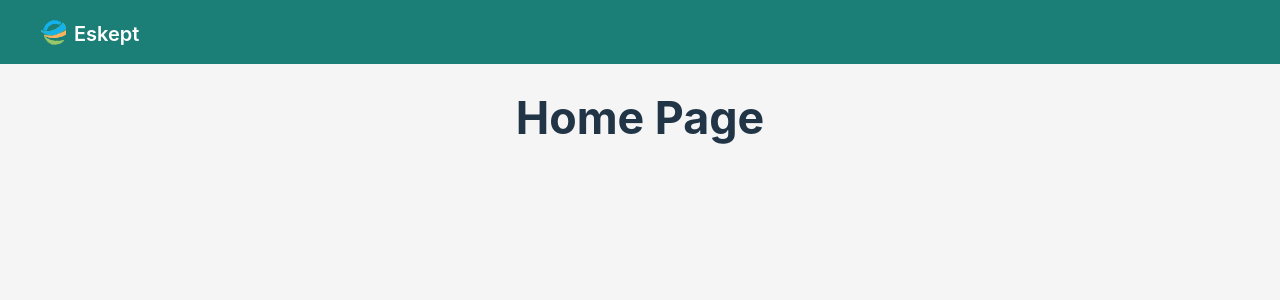
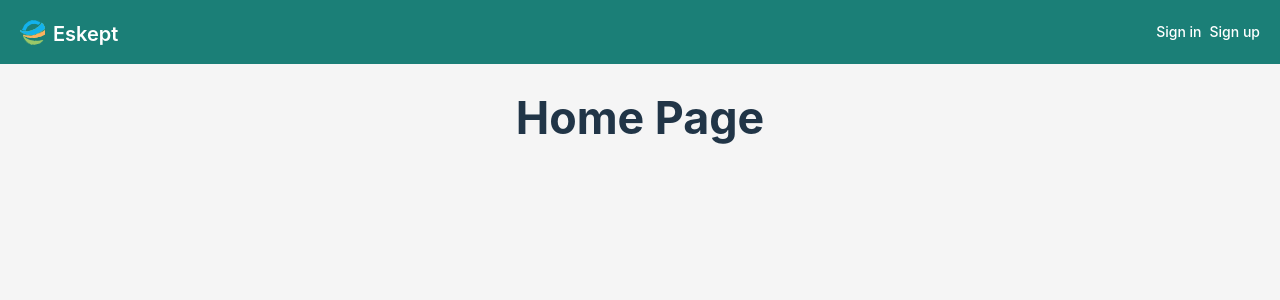
Before and after one commit to eskept-dev/e-commerce-frontend, a React (Vite) app: page / in a window 1280 px wide. Shown: the top 300 px of the page. Built offline with nearby package versions, Linux system fonts and the light colour scheme.

Commit message:
chore: add tools on header

```diff
--- a/src/components/common/Headers/DefaultHeader.tsx
+++ b/src/components/common/Headers/DefaultHeader.tsx
@@ -1,31 +1,62 @@
 import React from "react";
+import { useSelector } from "react-redux";
+import { Flex, Layout } from 'antd';
+import { Link } from "react-router-dom";
 
-import { Layout } from 'antd';
-
-import { useTheme } from "../../../theme/components/ThemeProvider"
-
-import Logo from "../Logo"
+import { useTheme } from "../../../theme/components/ThemeProvider";
+import Logo from "../Logo";
+import UserProfileDropdown from "./UserProfileDropdown";
 
 const { Header } = Layout;
 
-const DefaultHeaderStyle: React.CSSProperties = {
-  display: 'flex',
-  alignItems: 'center',
+const HeaderStyle: React.CSSProperties = {
+  height: 64,
   padding: '0 20px',
-  maxHeight: '64px',
-  width: '100%',
   position: 'relative',
+}
+
+const UnauthenticatedTools: React.FC = () => {
+  const theme = useTheme();
+
+  return (
+    <Flex justify="end" align="center" gap={8}>
+      <Link style={{
+        textDecoration: 'none',
+        color: theme.colors?.text?.primaryLight,
+      }} to="/signin">Sign in</Link>
+      <Link style={{
+        textDecoration: 'none',
+        color: theme.colors?.text?.primaryLight,
+      }} to="/signup">Sign up</Link>
+    </Flex>
+  )
+}
+
+const AuthenticatedTools: React.FC = () => {
+  return (
+    <UserProfileDropdown />
+  )
 }
 
 const DefaultHeader: React.FC = () => {
   const theme = useTheme();
+  const { isAuthenticated } = useSelector((state: any) => state.auth);
 
   return (
     <Header style={{
-      ...DefaultHeaderStyle,
+      ...HeaderStyle,
       backgroundColor: theme.colors?.background?.primary,
     }}>
-      <Logo />
+      <Flex
+      justify="space-between"
+      align="center"
+      style={{
+        width: '100%',
+        height: '100%',
+      }}>
+        <Logo />
+        {isAuthenticated ? <AuthenticatedTools /> : <UnauthenticatedTools />}
+      </Flex>
     </Header>
   )
 };
--- /dev/null
+++ b/src/components/common/Headers/UserProfileDropdown.tsx
@@ -0,0 +1,41 @@
+import React from 'react';
+import { useSelector } from 'react-redux';
+import { Dropdown, Flex, Typography } from 'antd';
+import { SquareUserRound } from 'lucide-react';
+import { Link } from 'react-router-dom';
+import type { MenuProps } from 'antd';
+
+import { useTheme } from '../../../theme/components/ThemeProvider';
+
+const { Text } = Typography;
+
+const dropdownItems: MenuProps['items'] = [
+  {
+    key: 'profile',
+    label: <Link to="/profile">Profile</Link>,
+  },
+  {
+    key: 'signout',
+    label: <Link to="/signout">Sign out</Link>,
+  },
+];
+
+const UserProfileDropdown: React.FC = () => {
+  const theme = useTheme();
+  const { user } = useSelector((state: any) => state.auth);
+
+  return (
+    <Dropdown menu={{ items: dropdownItems }} trigger={['click']}>
+      <Flex align="center" gap={4} style={{ cursor: 'pointer' }}>
+        {user?.email && (
+          <Text style={{ color: theme.colors?.text?.primaryLight }}>
+            {user?.email}
+          </Text>
+        )}
+        <SquareUserRound size={36} strokeWidth={1} color={theme.colors?.text?.primaryLight} />
+      </Flex>
+    </Dropdown>
+  );
+};
+
+export default UserProfileDropdown;
--- a/src/components/common/Logo/index.tsx
+++ b/src/components/common/Logo/index.tsx
@@ -4,6 +4,8 @@ import { Link } from 'react-router-dom';
 import { Flex, Typography } from 'antd';
 
 import logo from '../../../assets/logo.svg';
+
+import { useTheme } from '../../../theme/components/ThemeProvider';
 
 const { Title } = Typography;
 
@@ -12,13 +14,14 @@ const LogoStyle: React.CSSProperties = {
   height: '25px',
 }
 
-const LogoNameStyle: React.CSSProperties = {
-  color: '#fff',
-  fontSize: '20px',
-  fontWeight: 'thin',
+const LogoContainerStyle: React.CSSProperties = {
+  padding: '0',
+  cursor: 'pointer',
 }
 
 const Logo: React.FC = () => {
+  const theme = useTheme();
+
   return (
     <Link to="/">
       <Flex
@@ -26,10 +29,14 @@ const Logo: React.FC = () => {
         justify="flex-start"
         align="center"
         gap={8}
-        style={{ cursor: 'pointer' }}
+        style={LogoContainerStyle}
       >
         <img src={logo} alt="logo" style={LogoStyle} />
-        <Title level={1} style={LogoNameStyle}>Eskept</Title>
+        <Title level={1} style={{
+          color: theme.colors?.text?.primaryLight,
+          fontSize: '20px',
+          fontWeight: 'thin',
+        }}>Eskept</Title>
       </Flex>
     </Link>
   )
--- a/src/store/slices/authSlice.ts
+++ b/src/store/slices/authSlice.ts
@@ -2,7 +2,6 @@ import { createSlice, PayloadAction } from '@reduxjs/toolkit';
 
 interface AuthState {
   isAuthenticated: boolean;
-  // eslint-disable-next-line @typescript-eslint/no-explicit-any
   user: any | null;
   loading: boolean;
   error: string | null;
@@ -23,7 +22,6 @@ const authSlice = createSlice({
       state.loading = true;
       state.error = null;
     },
-    // eslint-disable-next-line @typescript-eslint/no-explicit-any
     loginSuccess: (state, action: PayloadAction<any>) => {
       state.isAuthenticated = true;
       state.user = action.payload;
--- a/src/theme/themes/lightTheme/color.ts
+++ b/src/theme/themes/lightTheme/color.ts
@@ -132,6 +132,7 @@ const lightThemeColors: ThemeColors = {
     secondary: 'rgba(0, 0, 0, 0.65)',
     tertiary: 'rgba(0, 0, 0, 0.45)',
     disabled: 'rgba(0, 0, 0, 0.25)',
+    primaryLight: '#ffffff',
     inverse: '#ffffff',
     success: '#52c41a',
     warning: '#faad14',
--- a/src/theme/type.ts
+++ b/src/theme/type.ts
@@ -69,6 +69,7 @@ export interface ThemeColors {
     secondary: ColorValue;
     tertiary: ColorValue;
     disabled: ColorValue;
+    primaryLight: ColorValue;
     inverse: ColorValue;
     success: ColorValue;
     warning: ColorValue;
```
